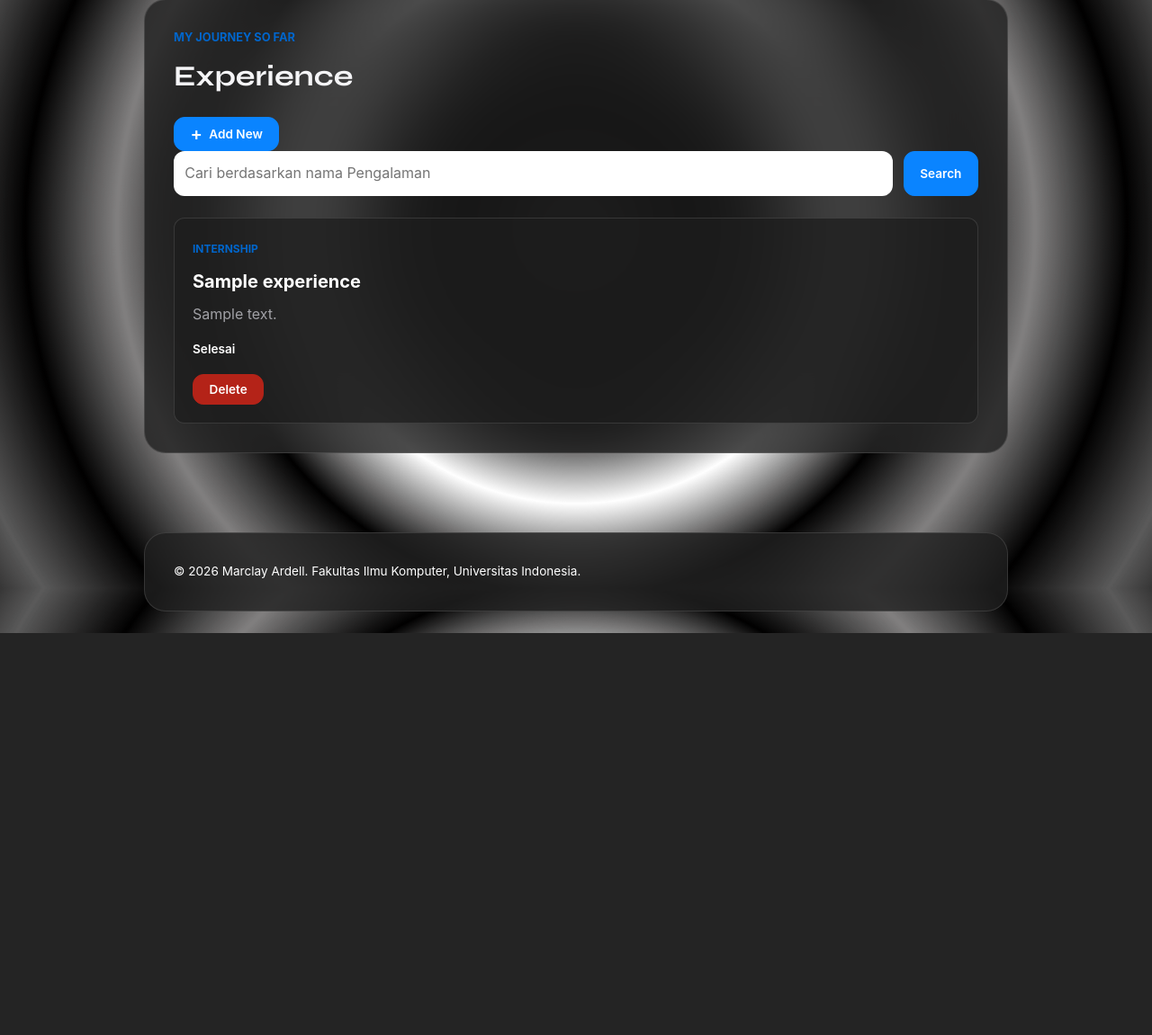
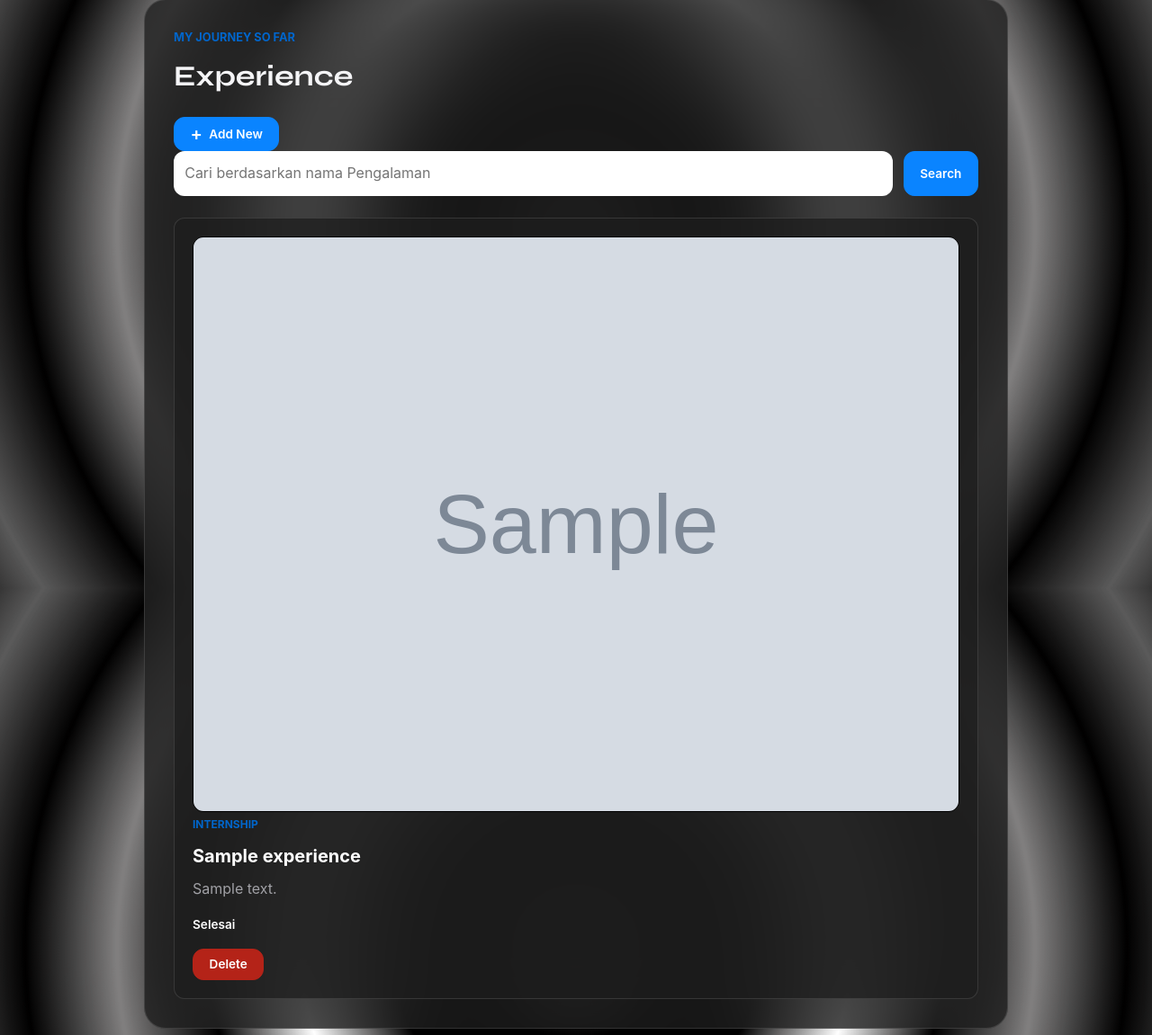
Before and after one commit to kingrdl17/myportofolio, a Django app: page /experience/ in a window 1280 px wide. Shown: the part 146-1297 px from the top of the page at 90% size. Before the commit the page ends 850 px from the top, so only its background shows below. Run offline with Django 5.2, Linux system fonts and the light colour scheme; tables that the repository leaves empty hold one stand-in row (values such as "Sample post"); grey boxes marked "Sample" are stand-in pictures.

Commit message:
fix experience thumbnail not displaying

```diff
--- a/templates/experience.html
+++ b/templates/experience.html
@@ -29,6 +29,11 @@
             <div class="experience-grid">
                 {% for experience in experience_list %}
                     <article class="experience-card">
+                        {% if experience.thumbnail %}
+                                <img src="{{ experience.thumbnail }}"
+                                     alt="Experience Photo"
+                                     class="education-image">
+                            {% endif %}
                         <span class="experience-category">
                             {{ experience.get_category_display }}
                         </span>
```
